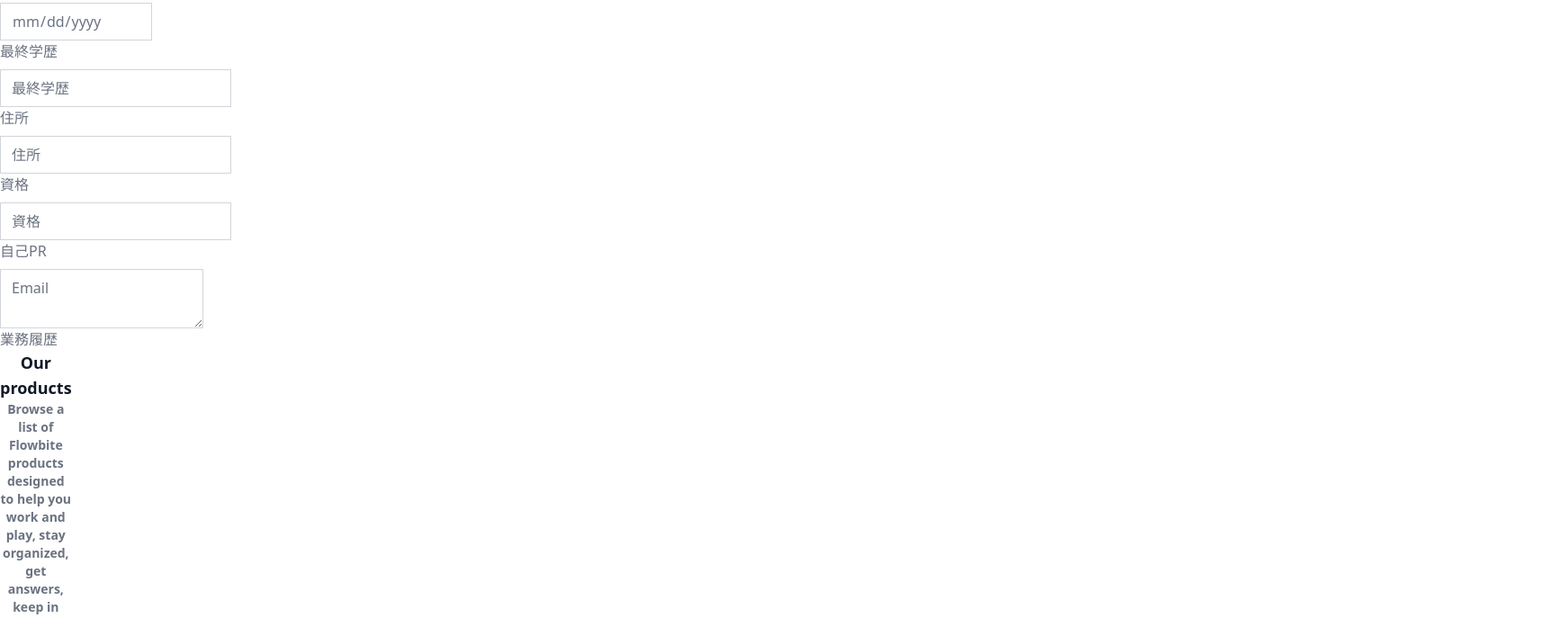
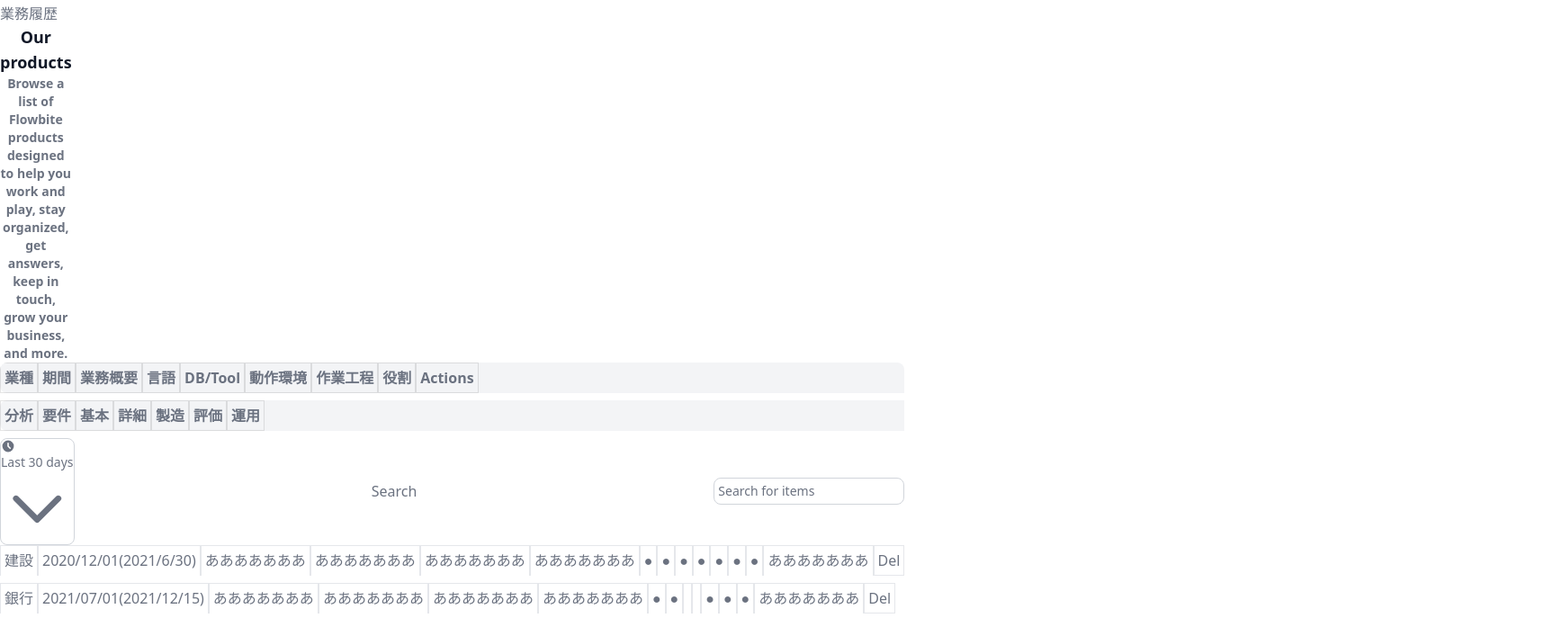
Before and after one commit to myantyuWorld/stackies-app, a Vue app in the folder frontend/vite_fast/: page /projects in a window 1280 px wide. Shown: the part 345-1032 px from the top of the page at 90% size, 1736 px wide, since content can reach past the window. Built offline with nearby package versions, Linux system fonts and the light colour scheme.

Commit message:
Modify 案件対応履歴

```diff
--- a/frontend/vite_fast/src/views/ProjectListView.vue
+++ b/frontend/vite_fast/src/views/ProjectListView.vue
@@ -22,11 +22,9 @@ onMounted(() => {
               </div>
 
               <div class="flex bg-white">
-                <div class="w-full px-4 shadow-none">
+                <div class="w-full px-4 shadow-none flex flex-wrap ">
                   <!-- イニシャル、住所、資格（名前、取得時期）、学歴、生年月日、自己PR） -->
-                  <form action="#" class="p-0">
-                    <div class="mt-5 w-full">
-
+                    <div class="p-1 w-1/12">
                       <div>
                         <label class="block uppercase tracking-wide text-gray-700 text-xs font-bold mb-2"
                           for="grid-password">
@@ -38,7 +36,7 @@ onMounted(() => {
                       </div>
 
                     </div>
-                    <div class="mt-5 w-full">
+                    <div class="p-1 w-2/12">
 
                       <div>
                         <label class="block uppercase tracking-wide text-gray-700 text-xs font-bold mb-2"
@@ -51,7 +49,7 @@ onMounted(() => {
                       </div>
 
                     </div>
-                    <div class="mt-5">
+                    <div class="p-1 w-4/12">
 
                       <div>
                         <label class="block uppercase tracking-wide text-gray-700 text-xs font-bold mb-2"
@@ -64,7 +62,31 @@ onMounted(() => {
                       </div>
 
                     </div>
-                    <div class="mt-5">
+                    <div class="p-1 w-5/12">
+                    <div>
+                      <label class="block uppercase tracking-wide text-gray-700 text-xs font-bold mb-2"
+                        for="grid-password">
+                        資格
+                      </label>
+                      <input type="text"
+                        class="block w-full p-2 border rounded border-gray-300 focus:outline-none focus:ring-1 focus:ring-gray-400 focus:border-transparent disabled:bg-slate-50 disabled:text-slate-500 disabled:border-slate-200 disabled:shadow-none"
+                        placeholder="資格" disabled>
+                    </div>
+
+                    </div>
+                    <div class="p-1 w-3/12">
+                      <div>
+                        <label class="block uppercase tracking-wide text-gray-700 text-xs font-bold mb-2"
+                          for="grid-password">
+                          住所
+                        </label>
+                        <input type="text"
+                          class="block w-full p-2 border rounded border-gray-300 focus:outline-none focus:ring-1 focus:ring-gray-400 focus:border-transparent disabled:bg-slate-50 disabled:text-slate-500 disabled:border-slate-200 disabled:shadow-none"
+                          placeholder="住所" disabled>
+                      </div>
+
+                    </div>
+                    <div class="p-1 w-9/12">
 
                       <div>
                         <label class="block uppercase tracking-wide text-gray-700 text-xs font-bold mb-2"
@@ -77,21 +99,9 @@ onMounted(() => {
                       </div>
 
                     </div>
-                    <div class="mt-5">
 
-                      <div>
-                        <label class="block uppercase tracking-wide text-gray-700 text-xs font-bold mb-2"
-                          for="grid-password">
-                          資格
-                        </label>
-                        <input type="text"
-                          class="block w-full p-2 border rounded border-gray-300 focus:outline-none focus:ring-1 focus:ring-gray-400 focus:border-transparent disabled:bg-slate-50 disabled:text-slate-500 disabled:border-slate-200 disabled:shadow-none"
-                          placeholder="資格" disabled>
-                      </div>
 
-                    </div>
-
-                    <div class="mt-5">
+                    <div class="p-1 w-full">
 
                       <div>
                         <label class="block uppercase tracking-wide text-gray-700 text-xs font-bold mb-2"
@@ -104,7 +114,6 @@ onMounted(() => {
                       </div>
 
                     </div>
-                  </form>
 
                 </div>
               </div>
@@ -144,7 +153,7 @@ onMounted(() => {
 
                     <!-- https://flowbite.com/docs/components/tables/#table-filter -->
                     <table
-                      class="w-full flex flex-row flex-no-wrap sm:bg-white rounded-lg overflow-hidden sm:shadow-lg my-5">
+                      class="w-full flex flex-row flex-no-wrap sm:bg-white rounded-lg overflow-hidden sm:shadow-lg my-5 table-auto">
 
                       <div class="flex items-center justify-between">
                         <div>
@@ -204,7 +213,7 @@ onMounted(() => {
                             </svg>
                           </div>
                           <input type="text" id="table-search"
-                            class="block p-2 pl-10 text-sm text-gray-900 border border-gray-300 rounded-lg w-80 bg-gray-50 focus:ring-blue-500 focus:border-blue-500 dark:bg-gray-700 dark:border-gray-600 dark:placeholder-gray-400 dark:text-white dark:focus:ring-blue-500 dark:focus:border-blue-500"
+                            class="block p-1 pl-10 text-sm text-gray-900 border border-gray-300 rounded-lg w-80 bg-gray-50 focus:ring-blue-500 focus:border-blue-500 dark:bg-gray-700 dark:border-gray-600 dark:placeholder-gray-400 dark:text-white dark:focus:ring-blue-500 dark:focus:border-blue-500"
                             placeholder="Search for items">
                         </div>
                       </div>
@@ -215,27 +224,25 @@ onMounted(() => {
                         <!-- SP版にした際に、表示する場合、明細件数と同じ数のヘッダーが必要 -->
                         <tr
                           class="bg-gray-100 flex flex-col flex-no wrap sm:table-row rounded-l-lg sm:rounded-none mb-2 sm:mb-0">
-                          <th class="p-3 text-left text-xs">業種</th>
-                          <th class="p-3 text-left text-xs">期間</th>
-                          <th class="p-3 text-left text-xs">業務概要</th>
-                          <th class="p-3 text-left text-xs">言語</th>
-                          <th class="p-3 text-left text-xs">DB/Tool</th>
-                          <th class="p-3 text-left text-xs">動作環境</th>
-                          <th class="p-3 text-left text-xs">作業工程</th>
-                          <th class="p-3 text-left text-xs">役割</th>
-                          <th class="p-3 text-left text-xs">Actions</th>
+                          <th rowspan="2" class="p-1 text-center text-xs">業種</th>
+                          <th rowspan="2" class="p-1 text-center text-xs">期間</th>
+                          <th rowspan="2" class="p-1 text-center text-xs">業務概要</th>
+                          <th rowspan="2" class="p-1 text-center text-xs">言語</th>
+                          <th rowspan="2" class="p-1 text-center text-xs">DB/Tool</th>
+                          <th rowspan="2" class="p-1 text-center text-xs">動作環境</th>
+                          <th colspan="7" class="p-1 text-center text-xs">作業工程</th>
+                          <th rowspan="2" class="p-1 text-center text-xs">役割</th>
+                          <th rowspan="2" class="p-1 text-center text-xs">Actions</th>
                         </tr>
                         <tr
                           class="bg-gray-100 flex flex-col flex-no wrap sm:table-row rounded-l-lg sm:rounded-none mb-2 sm:mb-0">
-                          <th class="p-3 text-left text-xs">業種</th>
-                          <th class="p-3 text-left text-xs">期間</th>
-                          <th class="p-3 text-left text-xs">業務概要</th>
-                          <th class="p-3 text-left text-xs">言語</th>
-                          <th class="p-3 text-left text-xs">DB/Tool</th>
-                          <th class="p-3 text-left text-xs">動作環境</th>
-                          <th class="p-3 text-left text-xs">作業工程</th>
-                          <th class="p-3 text-left text-xs">役割</th>
-                          <th class="p-3 text-left text-xs">Actions</th>
+                          <th rowspan="" class="p-1 text-center text-xs">分析</th>
+                          <th rowspan="" class="p-1 text-center text-xs">要件</th>
+                          <th rowspan="" class="p-1 text-center text-xs">基本</th>
+                          <th rowspan="" class="p-1 text-center text-xs">詳細</th>
+                          <th rowspan="" class="p-1 text-center text-xs">製造</th>
+                          <th rowspan="" class="p-1 text-center text-xs">評価</th>
+                          <th rowspan="" class="p-1 text-center text-xs">運用</th>
                         </tr>
 
 
@@ -244,29 +251,41 @@ onMounted(() => {
 
 
                         <tr class="flex flex-col flex-no wrap sm:table-row mb-2 sm:mb-0">
-                          <td class="border-grey-light border hover:bg-gray-100 p-3 text-xs">John Covv</td>
-                          <td class="border-grey-light border hover:bg-gray-100 p-3 text-xs">あああああああ</td>
-                          <td class="border-grey-light border hover:bg-gray-100 p-3 text-xs">あああああああ</td>
-                          <td class="border-grey-light border hover:bg-gray-100 p-3 text-xs">あああああああ</td>
-                          <td class="border-grey-light border hover:bg-gray-100 p-3 text-xs">あああああああ</td>
-                          <td class="border-grey-light border hover:bg-gray-100 p-3 text-xs">あああああああ</td>
-                          <td class="border-grey-light border hover:bg-gray-100 p-3 text-xs">あああああああ</td>
-                          <td class="border-grey-light border hover:bg-gray-100 p-3 text-xs">あああああああ</td>
+                          <td class="border-grey-light border hover:bg-gray-100 p-1 text-xs">建設</td>
+                          <td class="border-grey-light border hover:bg-gray-100 p-1 text-xs">2020/12/01(2021/6/30)</td>
+                          <td class="border-grey-light border hover:bg-gray-100 p-1 text-xs">あああああああ</td>
+                          <td class="border-grey-light border hover:bg-gray-100 p-1 text-xs">あああああああ</td>
+                          <td class="border-grey-light border hover:bg-gray-100 p-1 text-xs">あああああああ</td>
+                          <td class="border-grey-light border hover:bg-gray-100 p-1 text-xs">あああああああ</td>
+                          <td class="border-grey-light border hover:bg-gray-100 p-1 text-xs text-center">●</td>
+                          <td class="border-grey-light border hover:bg-gray-100 p-1 text-xs text-center">●</td>
+                          <td class="border-grey-light border hover:bg-gray-100 p-1 text-xs text-center">●</td>
+                          <td class="border-grey-light border hover:bg-gray-100 p-1 text-xs text-center">●</td>
+                          <td class="border-grey-light border hover:bg-gray-100 p-1 text-xs text-center">●</td>
+                          <td class="border-grey-light border hover:bg-gray-100 p-1 text-xs text-center">●</td>
+                          <td class="border-grey-light border hover:bg-gray-100 p-1 text-xs text-center">●</td>
+                          <td class="border-grey-light border hover:bg-gray-100 p-1 text-xs">あああああああ</td>
                           <td
-                            class="border-grey-light border hover:bg-gray-100 p-3 text-red-400 hover:text-red-600 hover:font-medium cursor-pointer text-xs">
+                            class="border-grey-light border hover:bg-gray-100 p-1 text-red-400 hover:text-red-600 hover:font-medium cursor-pointer text-xs">
                             Del</td>
                         </tr>
                         <tr class="flex flex-col flex-no wrap sm:table-row mb-2 sm:mb-0">
-                          <td class="border-grey-light border hover:bg-gray-100 p-3 text-xs">John Covv</td>
-                          <td class="border-grey-light border hover:bg-gray-100 p-3 text-xs">あああああああ</td>
-                          <td class="border-grey-light border hover:bg-gray-100 p-3 text-xs">あああああああ</td>
-                          <td class="border-grey-light border hover:bg-gray-100 p-3 text-xs">あああああああ</td>
-                          <td class="border-grey-light border hover:bg-gray-100 p-3 text-xs">あああああああ</td>
-                          <td class="border-grey-light border hover:bg-gray-100 p-3 text-xs">あああああああ</td>
-                          <td class="border-grey-light border hover:bg-gray-100 p-3 text-xs">あああああああ</td>
-                          <td class="border-grey-light border hover:bg-gray-100 p-3 text-xs">あああああああ</td>
+                          <td class="border-grey-light border hover:bg-gray-100 p-1 text-xs">銀行</td>
+                          <td class="border-grey-light border hover:bg-gray-100 p-1 text-xs">2021/07/01(2021/12/15)</td>
+                          <td class="border-grey-light border hover:bg-gray-100 p-1 text-xs">あああああああ</td>
+                          <td class="border-grey-light border hover:bg-gray-100 p-1 text-xs">あああああああ</td>
+                          <td class="border-grey-light border hover:bg-gray-100 p-1 text-xs">あああああああ</td>
+                          <td class="border-grey-light border hover:bg-gray-100 p-1 text-xs">あああああああ</td>
+                          <td class="border-grey-light border hover:bg-gray-100 p-1 text-xs text-center">●</td>
+                          <td class="border-grey-light border hover:bg-gray-100 p-1 text-xs text-center">●</td>
+                          <td class="border-grey-light border hover:bg-gray-100 p-1 text-xs text-center"></td>
+                          <td class="border-grey-light border hover:bg-gray-100 p-1 text-xs text-center"></td>
+                          <td class="border-grey-light border hover:bg-gray-100 p-1 text-xs text-center">●</td>
+                          <td class="border-grey-light border hover:bg-gray-100 p-1 text-xs text-center">●</td>
+                          <td class="border-grey-light border hover:bg-gray-100 p-1 text-xs text-center">●</td>
+                          <td class="border-grey-light border hover:bg-gray-100 p-1 text-xs">あああああああ</td>
                           <td
-                            class="border-grey-light border hover:bg-gray-100 p-3 text-red-400 hover:text-red-600 hover:font-medium cursor-pointer text-xs">
+                            class="border-grey-light border hover:bg-gray-100 p-1 text-red-400 hover:text-red-600 hover:font-medium cursor-pointer text-xs">
                             Del</td>
                         </tr>
 
@@ -366,16 +385,19 @@ body {
     display: inline-table !important;
   }
 
-  thead tr:not(:first-child) {
+  /* thead tr:not(:first-child) {
     display: none;
-  }
+  } */
 }
 
 td:not(:last-child) {
   border-bottom: 0;
 }
 
-th:not(:last-child) {
-  border-bottom: 1px solid rgba(0, 0, 0, .1);
+/* th:not(:last-child) {
+  border: 1px solid rgba(0, 0, 0, .1);
+} */
+th {
+  border: 1px solid rgba(0, 0, 0, .1);
 }
 </style>
```
